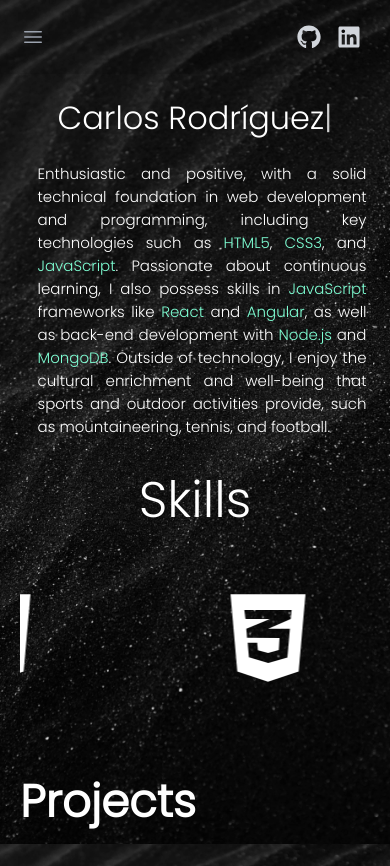
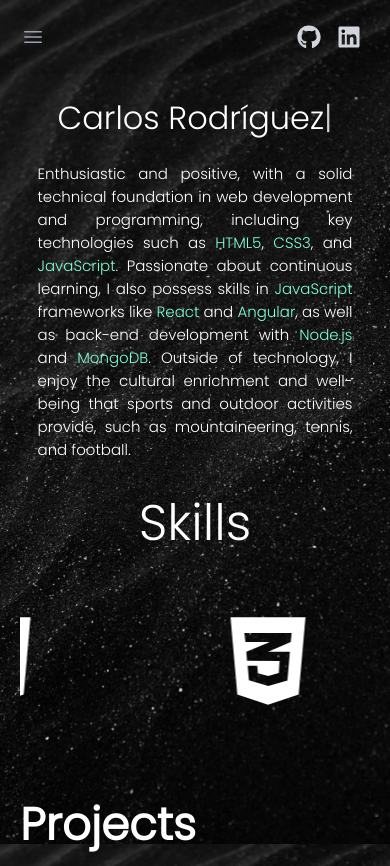
Before and after one commit to carlosrodmor/carlosrodmor.github.io, a React (Vite) app: page / in a window 390 px wide. Shown: the top 866 px of the page. Built offline with nearby package versions, Linux system fonts and the light colour scheme.

Commit message:
edited responsive

```diff
--- a/src/components/HomePage/HomePage.css
+++ b/src/components/HomePage/HomePage.css
@@ -247,10 +247,4 @@
   .nameHome {
     font-size: 32px;
   }
-
-  .descriptionCarlos {
-    font-size: 15px;
-    margin-right: 1%;
-    text-align: justify;
-  }
 }
```
